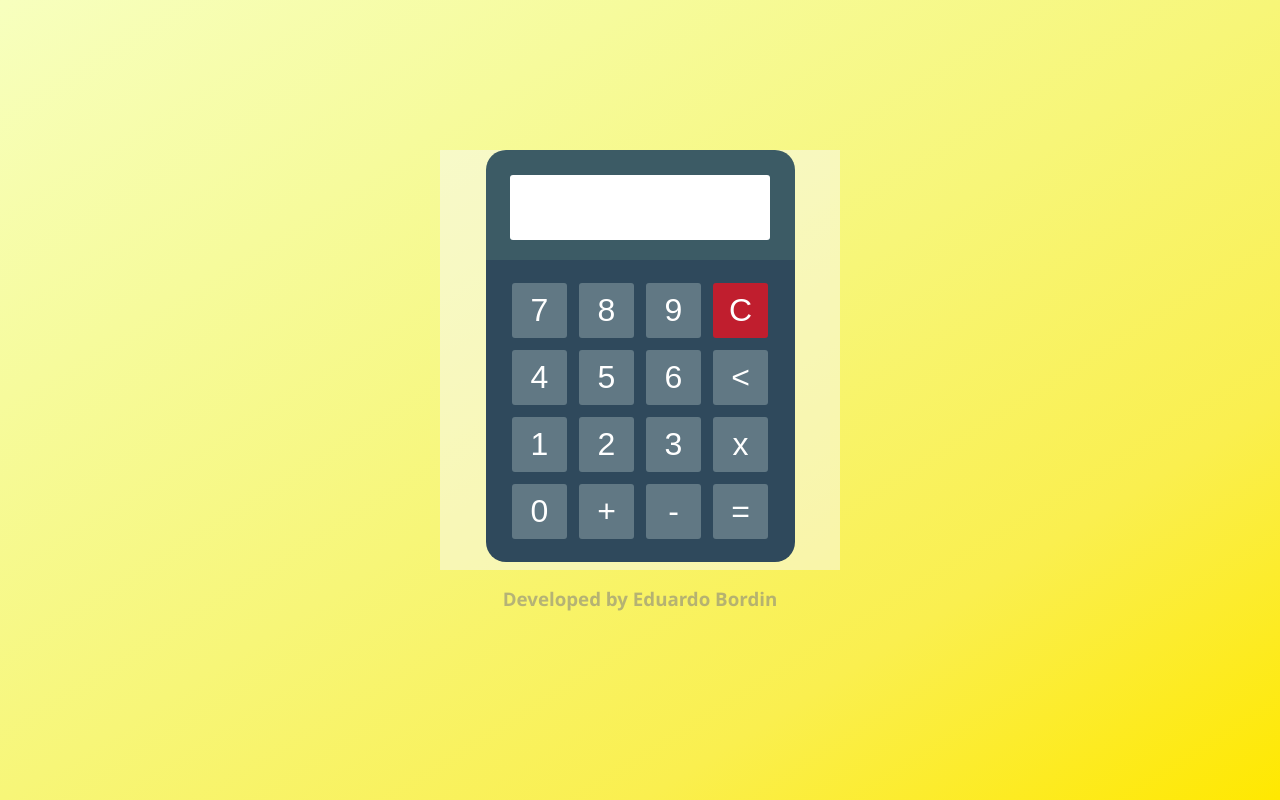
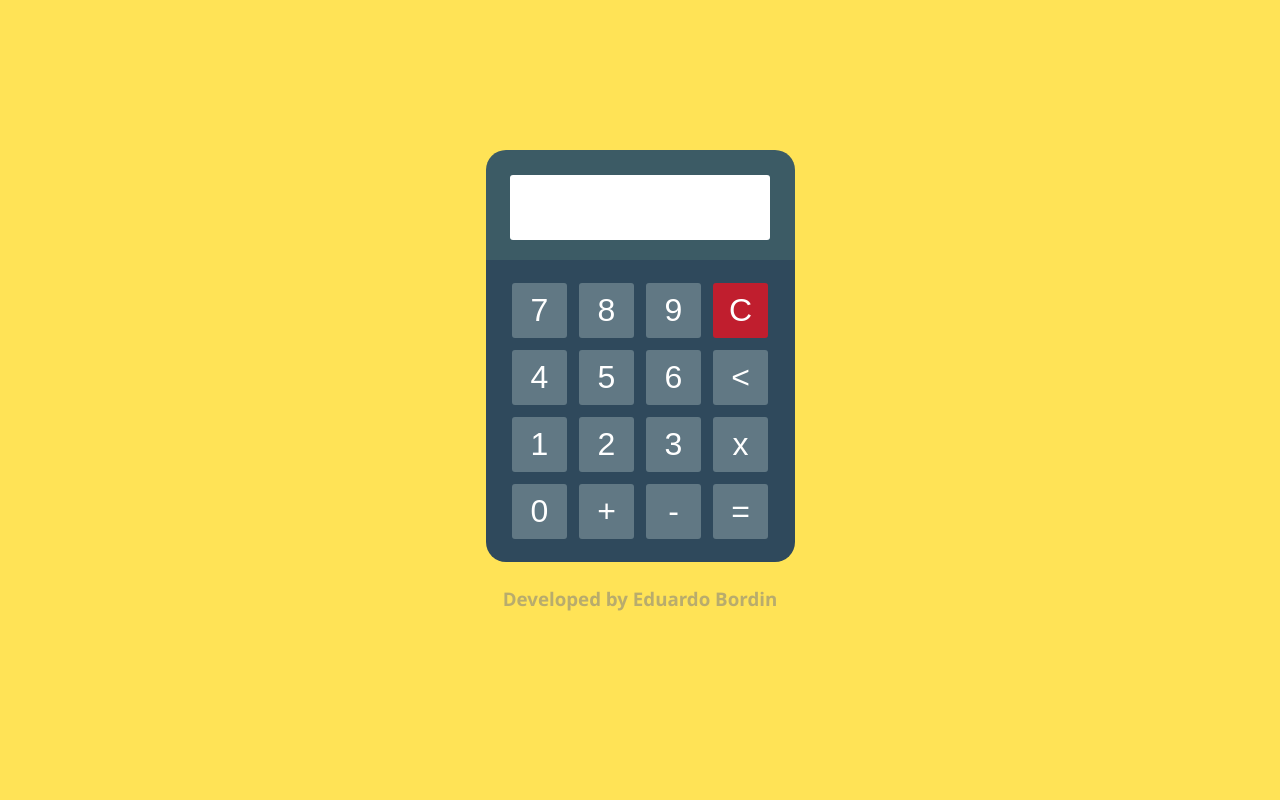
Before and after one commit to EduardoSBordin/projectCalculator, a plain HTML site: page index.html in a window 1280 px wide. Drawn offline with Linux system fonts and the light colour scheme.

Commit message:
Update_1

```diff
--- a/style.css
+++ b/style.css
@@ -1,10 +1,11 @@
 body{
-    background-image: linear-gradient(to right bottom, #f7ffbe, #f6fb9c, #f7f678, #faef4f, #ffe800);
-    background-attachment: fixed;
+    /*background-image: linear-gradient(to right bottom, #f7ffbe, #f6fb9c, #f7f678, #faef4f, #ffe800);
+    */background-attachment: fixed;
+    background: rgb(255, 227, 86);
 }
 #main{
 
-    background-color: #f8f8f87e;
+    background-color: #f8f8f800;
     width: 400px;
     height: 420px;
     margin: auto;
```
